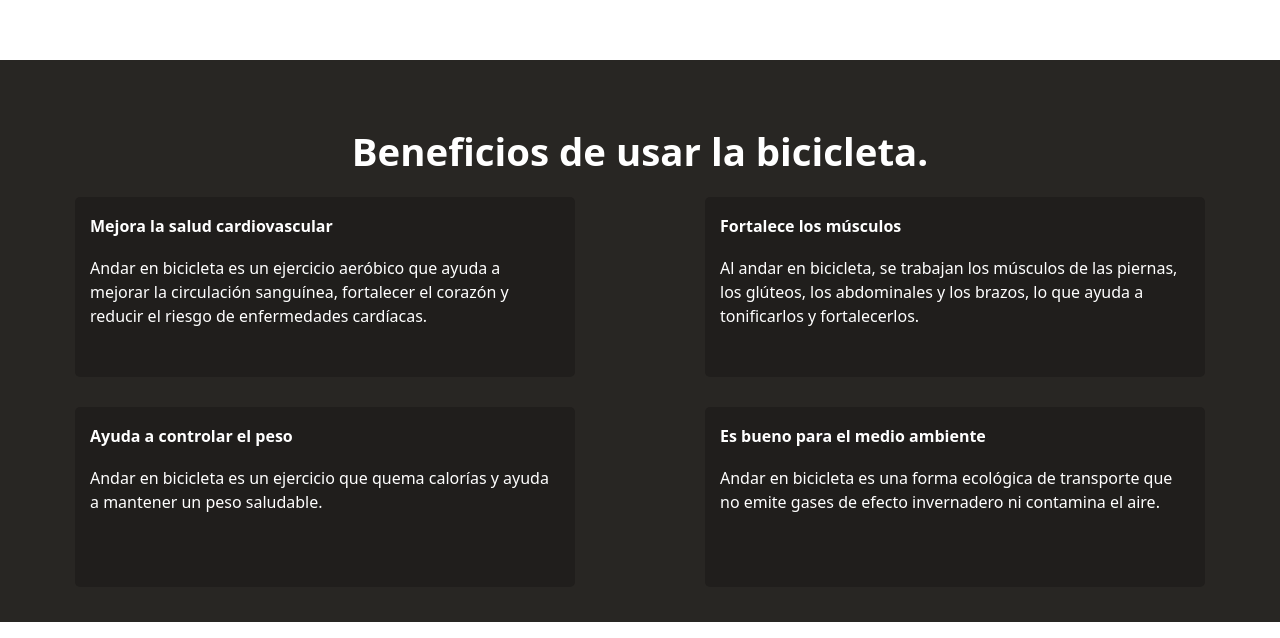
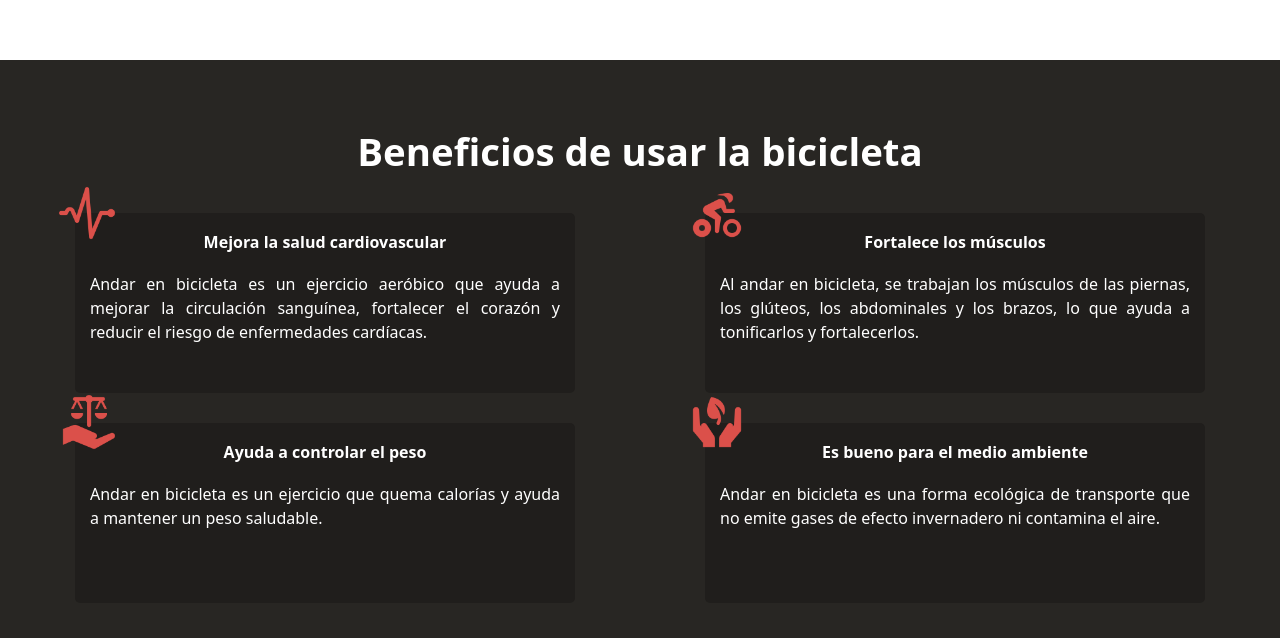
Before and after one commit to axelh-dev/Proyecto-Emprededores, a plain HTML site: page index.html in a window 1280 px wide. Shown: the part 788-1426 px from the top of the page. Drawn offline with nearby package versions, Linux system fonts and the light colour scheme.

Commit message:
combios a la seccion de beneficios

```diff
--- a/css/index.css
+++ b/css/index.css
@@ -33,7 +33,7 @@ a:hover {
     min-height: 20vh;
 }
 
-.text-description {
+.text-description , .product--card-body{
     text-align: justify;
 }
 
--- a/index.html
+++ b/index.html
@@ -35,14 +35,12 @@
                     </div>
                     <div class="offcanvas-body">
                         <ul class="navbar-nav justify-content-end flex-grow-1 pe-3">
+
                             <li class="nav-item">
-                                <a href="#main-product" class="nav-link">Como funciona</a>
+                                <a href="#main-product" class="nav-link"">Beneficios</a>
                             </li>
-                            <li class="nav-item">
+                            <li class=" nav-item">
                                     <a href="#" class="nav-link">Planes</a>
-                            </li>
-                            <li class="nav-item">
-                                <a href="#" class="nav-link"">Beneficios</a>
                             </li>
                             <li class=" nav-item">
                                 <a href="#" class="nav-link"">Mapa</a>
@@ -108,32 +106,44 @@
                 </div>
             </div>
         </section>
-        <section class="main-product-detail " id="main-product">
+        <section class="main-product-detail" id="main-product">
             <div class="product-detail--title d-flex mt-5  flex-column align-items-center justify-content-center">
-                <h2>Beneficios de usar la bicicleta.</h2>
+                <h2>Beneficios de usar la bicicleta</h2>
             </div>
-            <section class="product-cards--container">
-                <article class="product-detail--card ">
-                    <p class="product--card-title">Mejora la salud cardiovascular</p>
+            <section class="product-cards--container mt-3">
+                <article class="product-detail--card position-relative">
+                    <p class="product--card-title text-center">Mejora la salud cardiovascular</p>
+                    <div class="position-absolute top-0 start-0 translate-middle">
+                        <img src="./assets/icon/heart.png" alt="" class="ms-4" style="width: 60px;">
+                    </div>
                     <p class="product--card-body">
                         Andar en bicicleta es un ejercicio aeróbico que ayuda a mejorar la circulación sanguínea,
                         fortalecer el corazón y reducir el riesgo de enfermedades cardíacas.
                     </p>
                 </article>
-                <article class="product-detail--card">
-                    <p class="product--card-title">Fortalece los músculos</p>
+                <article class="product-detail--card position-relative">
+                    <div class="position-absolute top-0 start-0 translate-middle">
+                        <img src="./assets/icon/cyclist.png" alt="" class="ms-4" style="width: 60px;">
+                    </div>
+                    <p class="product--card-title text-center">Fortalece los músculos</p>
                     <p class="product--card-body">
                         Al andar en bicicleta, se trabajan los músculos de las piernas, los glúteos, los abdominales y
                         los brazos, lo que ayuda a tonificarlos y fortalecerlos.
                     </p>
                 </article>
-                <article class="product-detail--card">
-                    <p class="product--card-title">Ayuda a controlar el peso</p>
+                <article class="product-detail--card position-relative ">
+                    <div class="position-absolute top-0 start-0 translate-middle">
+                        <img src="./assets/icon/peso.png" alt="" class="ms-4" style="width: 60px;">
+                    </div>
+                    <p class="product--card-title text-center">Ayuda a controlar el peso</p>
                     <p class="product--card-body">
                         Andar en bicicleta es un ejercicio que quema calorías y ayuda a mantener un peso saludable.
                     </p>
                 </article>
-                <article class="product-detail--card">
+                <article class="product-detail--card text-center position-relative">
+                    <div class="position-absolute top-0 start-0 translate-middle">
+                        <img src="./assets/icon/medio_ambiente.png" alt="" class="ms-4" style="width: 60px;">
+                    </div>
                     <p class="product--card-title">Es bueno para el medio ambiente</p>
                     <p class="product--card-body">
                         Andar en bicicleta es una forma ecológica de transporte que no emite gases de efecto invernadero
```
Also changed, not shown: assets/icon/cyclist.png (added), assets/icon/heart.png (added), assets/icon/medio_ambiente.png (added), assets/icon/peso.png (added). Lines whose indentation alone changed are shown as unchanged.
